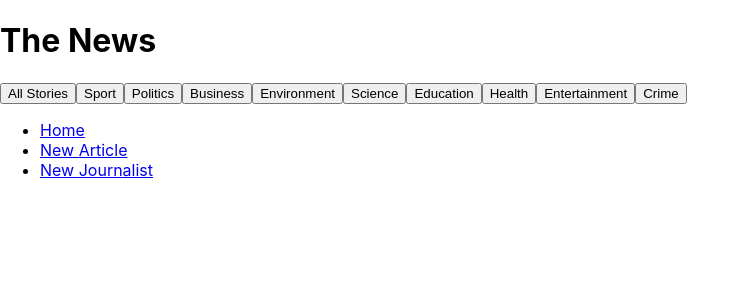
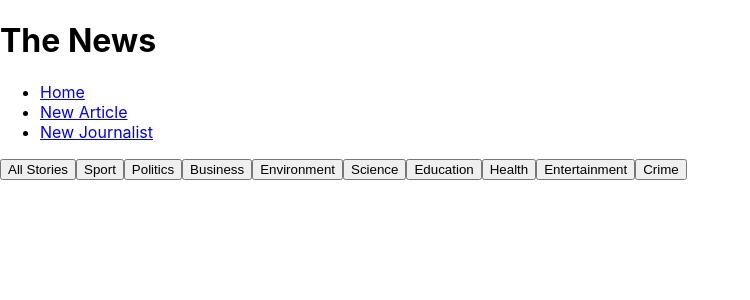
Before and after one commit to evebram/React_News_App, a React (Create React App) app: page / in a window 1280 px wide. Shown: the top 300 px of the page, without its empty margins (0-750 px from the left). Built offline with nearby package versions, Linux system fonts and the light colour scheme; no server answers.

Commit message:
category rendered through Home router instead of through NewsContainer

```diff
--- a/src/components/Home.js
+++ b/src/components/Home.js
@@ -1,10 +1,12 @@
 import React from "react";
 import TopNewsList from "./TopNewsList.js";
 import NewsList from "./NewsList.js";
+import Category from "./Category.js";
 
 const Home = (props) => {
   return(
   <div>
+    <Category filterArray={props.filterArray} filterArrayAll={props.filterArrayAll} />
     <TopNewsList  filteredArticles={props.filteredArticles} articles={props.articles} />
     <NewsList  filteredArticles={props.filteredArticles} articles={props.articles} category={props.category} />
   </div>
--- a/src/containers/NewsContainer.js
+++ b/src/containers/NewsContainer.js
@@ -56,14 +56,13 @@ class NewsContainer extends Component {
      return(
        <>
          <h1>The News</h1>
-         <Category filterArray={this.filterArray} filterArrayAll={this.filterArrayAll} />
          <Router>
           <React.Fragment>
             <NavBar />
               <Switch>
                 <Route
                 exact path="/"
-                render={() => <Home articles={this.state.articles} filteredArticles={this.state.filteredArticles} category={this.state.category}/>}
+                render={() => <Home filterArray={this.filterArray} filterArrayAll={this.filterArrayAll} articles={this.state.articles} filteredArticles={this.state.filteredArticles} category={this.state.category}/>}
                 />
                 <Route path="/article" component={NewArticleForm} />
               </Switch>
```
